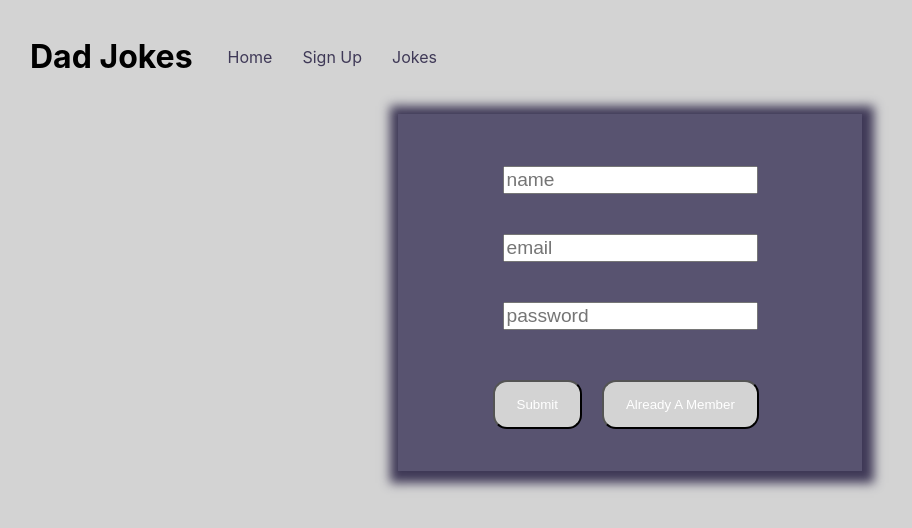
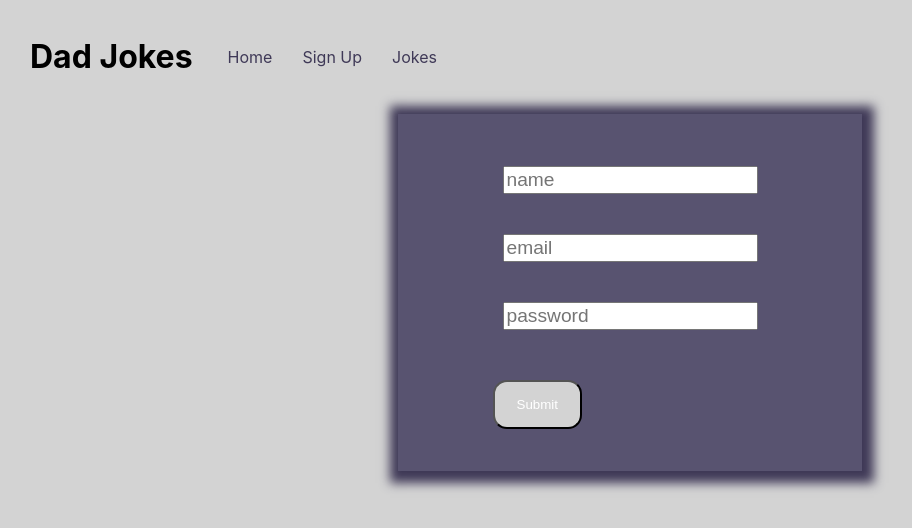
Before and after one commit to lambda-dad-jokes3/frontend, a React (Create React App) app in the folder dad-jokes/: page /signup in a window 1280 px wide. Shown: the top 528 px of the page, without its empty margins (10-922 px from the left). Built offline with nearby package versions, Linux system fonts and the light colour scheme.

Commit message:
gonna keep workin on makin the form look better

```diff
--- a/dad-jokes/src/components/UserSignUp.js
+++ b/dad-jokes/src/components/UserSignUp.js
@@ -37,8 +37,8 @@ const UserForm = ({ errors, touched, values, status }) => {
 
         <br />
         <Button type="submit" className>Submit</Button>
-
-        <Button type="link" className>Already A Member</Button>
+{/*
+        <Button type="link" className>Already A Member</Button> */}
       </Form>
       {users.map(users => (
         <Card key={users.id}>
```
